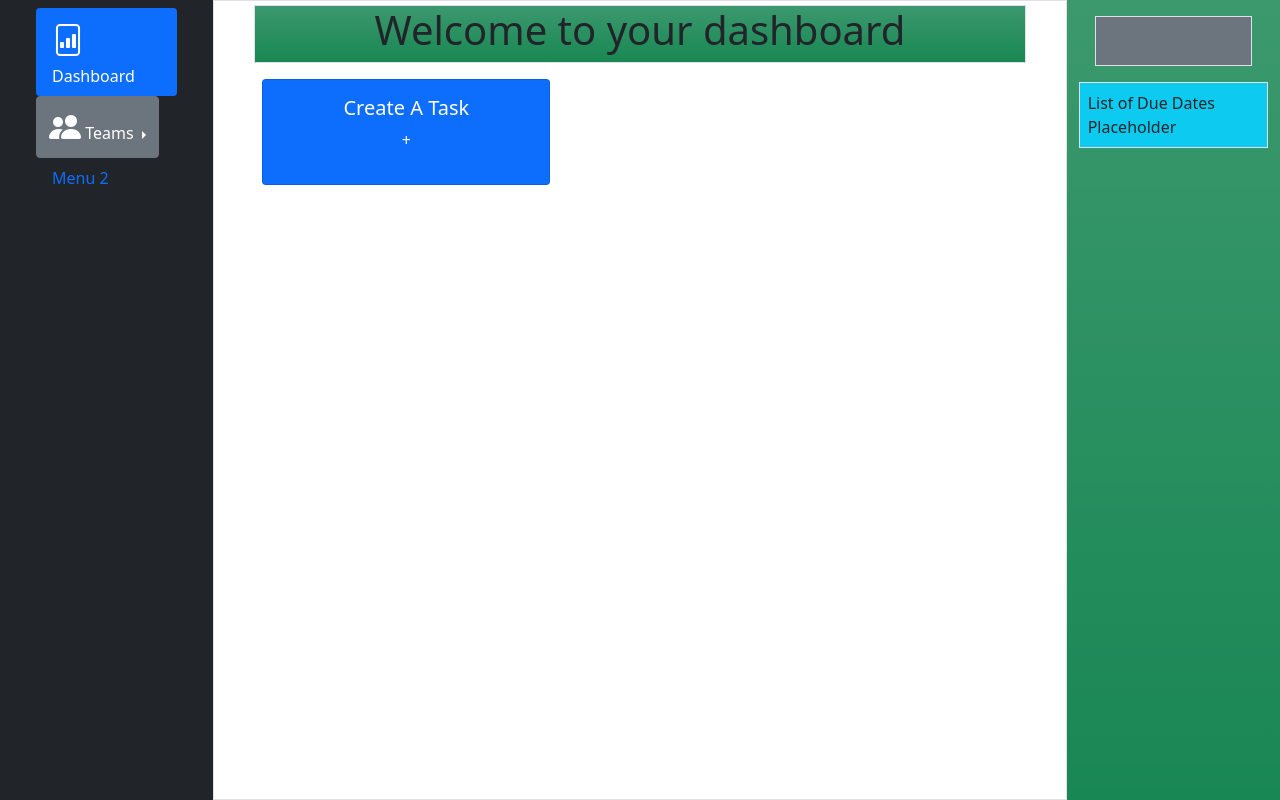
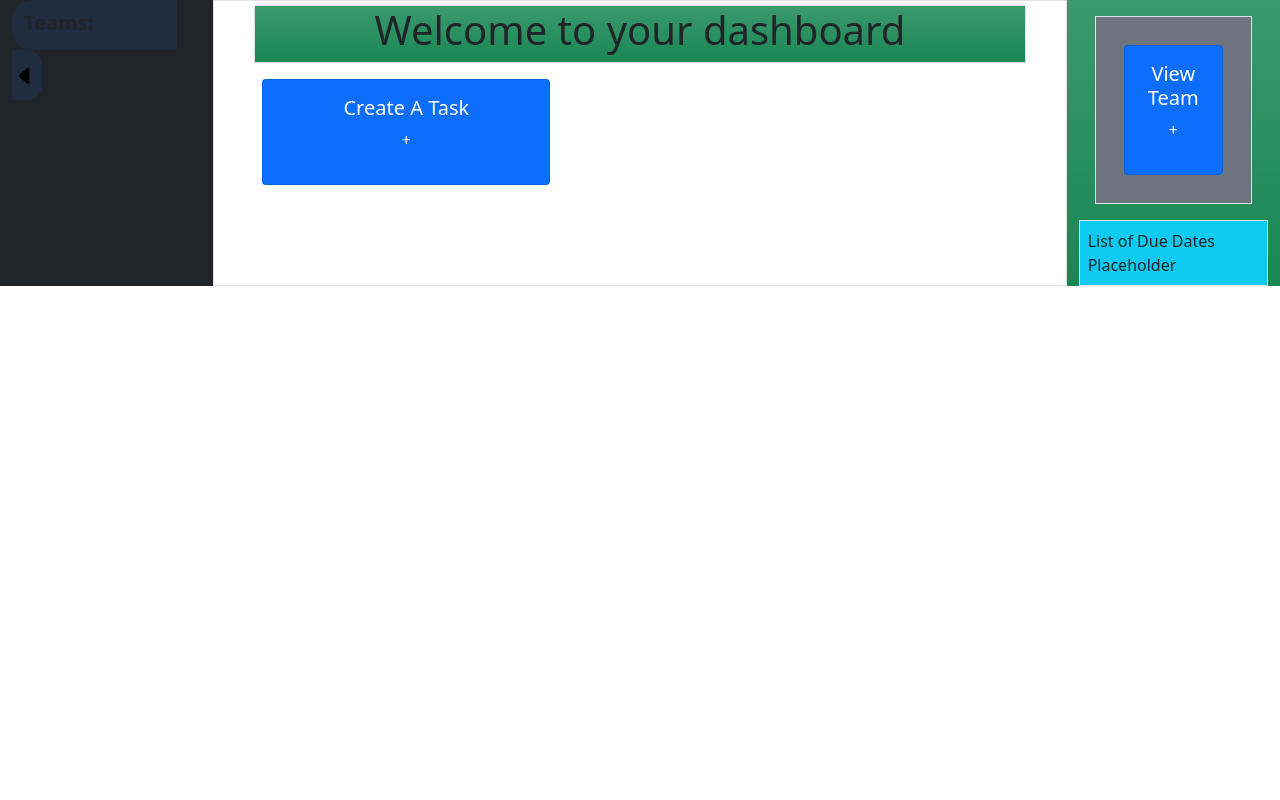
Before and after one commit to Hxsan/Lemming, a Django app: template tasks/templates/dashboard.html in a window 1280 px wide. Shown: the part 56-856 px from the top of the page. After the commit the page ends 342 px from the top, so only its background shows below. Run offline with Django 4.2, Linux system fonts and the light colour scheme; the template is opened without the code that fills it, so the values that code supplies are empty; some libraries are stand-ins or nearby versions.

Commit message:
working dashboard

```diff
--- a/tasks/templates/dashboard.html
+++ b/tasks/templates/dashboard.html
@@ -23,7 +23,7 @@
 					<div class="card-body">
 					  <h5 class="card-title">Create A Task</h5>
 					  <p class="card-text"> + </p>
-					  <a href="{% url 'create_task' %}" class="stretched-link"></a>
+					  <a href="#" class="stretched-link create-task-button"></a>
 					</div>
 				</div>
 			 </div>
@@ -33,7 +33,13 @@
 	<!-- Sidebar right -->
 	<div class="col-2 flex-column bg-gradient bg-success">
 		<div class="border m-3 p-4 bg-secondary">
-			{{ teams.team_name.team_id }}
+			<div class="card text-white text-center bg-primary m-1" style="max-width: 18rem;">
+				<div class="card-body">
+				  <h5 class="card-title">View Team</h5>
+				  <p class="card-text"> + </p>
+				  <a href="#" class="stretched-link view-team-button"></a>
+				</div>
+			</div>
 		</div>
 		<div class="p-2 border align-self-start bg-info">
 			List of Due Dates Placeholder
--- a/tasks/templates/partials/sidebar.html
+++ b/tasks/templates/partials/sidebar.html
@@ -1,44 +1,56 @@
-<div class="container-fluid">
-    <div class="row flex-nowrap">
-        <div class="col-md-12 px-sm-2 px-1">
-            <div class="row row-md-12">
-                <div class="d-flex flex-column align-items-center align-items-sm-start px-3 pt-2 text-white min-vh-100">
-                    <ul class="nav nav-pills flex-column mb-sm-auto mb-0 align-items-center align-items-sm-start" id="menu">
-                        <li class="nav-item">
-                            <a class="nav-link active" data-bs-toggle="pill" href="{% url 'dashboard' %}">
-                                <span class="d-none d-sm-inline"><i class="fs-2 bi-file-bar-graph"></i> Dashboard</span>
-                            </a>
-                        </li>
-                        <li class="nav-item">
-                            <div class="btn-group dropend">
-                                <button type="button" class="btn btn-secondary dropdown-toggle" data-bs-toggle="dropdown" aria-expanded="false">
-                                    <span class="d-none d-sm-inline"><i class="fs-2 bi-people-fill"></i> Teams</span>
-                                </button>
-                                <ul class="dropdown-menu">
-                                    <li>
-                                        <a class="nav-link" href="{% url 'create_team' %}">Create</a>
-                                    </li>
+<div class="sidebar">
+    <ul class="nav nav-pills flex-column bg-primary bg-opacity-10 p-2" id="menu" role="tablist">
+        <div class="row">
+            <div class="col">
+                <p class="mx-1 mb-1" style="font-size:20px; padding-right: 77px"> <b>Teams:</b> </p>
+            </div>
+        </div>
+        <div class="move-row overflow-auto" style="max-height: calc(100vh - 250px)">
         {% for team in teams %}
-                                    <li class="nav-object">
-                                        <a class="nav-link {% if forloop.first %} {% endif %}" id="{{ team.id }}-tab" data-bs-toggle="pill" href="#{{ team.id }}" role="tab" aria-controls="{{ team.id }}" aria-selected="{% if forloop.first %} true {% else %} false {% endif %}">
+            <li class="nav-object my-1">
+                <div class="text-start border border-primary rounded">
+                    <a class="nav-link {% if forloop.first %} active {% endif %}" id="{{ team.id }}-tab" data-toggle="pill" href="#{{ team.id }}" role="tab" aria-controls="{{ team.id }}" aria-selected="{% if forloop.first %} true {% else %} false {% endif %}">
                         {{ team.team_name }}
                     </a>
+                </div>
             </li>
         {% endfor %}
+        </div>
     </ul>
 </div>
-                        </li>
-                        <li class="nav-item">
-                            <a class="nav-link" data-bs-toggle="pill" href="#menu2">Menu 2</a>
-                        </li>
-                    </ul>
+<div class="sidebar arrow-in">
+    <div class="semi-circle bg-primary bg-opacity-10">
+        <a href="" class="arrow-content text-black move">
+            <span class="bi-caret-left-fill larger"></span>
+        </a>
     </div>
 </div>
-        </div>
+<div class="arrow-out">
+    <div class="semi-circle bg-primary bg-opacity-10">
+        <a href="" class="arrow-content text-black move">
+            <span class="bi-caret-right-fill larger"></span>
+        </a>
     </div>
 </div>
 
-<script src="https://code.jquery.com/jquery-3.7.1.min.js"></script>
+<div class="tab-content" id="content">
+    {% for team, tasks in team_tasks %}
+    <div class="tab-pane {% if forloop.first %} show active {% endif %}" id="{{ team.id }}" role="tabpanel" aria-labelledby="{{ team.id }}-tab">
+        <!-- displaying dashboard with tasks could go here -->
+        {{ team.team_name }}
+        {% for task in tasks %}
+            <div class="mx-auto text-center">
+                {% include 'partials/task_info_btn.html' with task_id=task.id %}
+            </div>
+        {% endfor %}
+    </div>
+    {% endfor %}
+</div>
+
+
+
+
+<!-- Specific jQuery to this partial -->
 <script>
     $(document).ready(function() {
 
@@ -57,28 +69,28 @@
             window.location.href = tag.attr('href');
         });
 
-        // // Moves nav-items offscreen / onscreen
+        // Moves nav-items offscreen / onscreen
 
-        // $('.move').on('click', function(e) {
-        //     e.preventDefault();
-        //     var sidebar = $('.sidebar');
-        //     var arrowOut = $('.arrow-out');
+        $('.move').on('click', function(e) {
+            e.preventDefault();
+            var sidebar = $('.sidebar');
+            var arrowOut = $('.arrow-out');
 
-        //     if (sidebar.hasClass('slide-off')) {
-        //         arrowOut.animate({ left: '-=50px'}, 'fast')
+            if (sidebar.hasClass('slide-off')) {
+                arrowOut.animate({ left: '-=50px'}, 'fast')
 
-        //         sidebar.removeClass('slide-off');
-        //         sidebar.addClass('slide-on');
-        //         // Slide arrow-out offscreen THEN menu onscreen
-        //     } else {
-        //         sidebar.removeClass('slide-on');
-        //         sidebar.addClass('slide-off');
+                sidebar.removeClass('slide-off');
+                sidebar.addClass('slide-on');
+                // Slide arrow-out offscreen THEN menu onscreen
+            } else {
+                sidebar.removeClass('slide-on');
+                sidebar.addClass('slide-off');
 
-        //         arrowOut.animate({ left: '+=50px'}, 'slow')
-        //         // Slide menu offscreen THEN arrow-out onscreen
-        //     }
+                arrowOut.animate({ left: '+=50px'}, 'slow')
+                // Slide menu offscreen THEN arrow-out onscreen
+            }
 
-        // });
+        });
 
         // Redirects to correct pages based on which team was clicked on sidebar
 
@@ -106,3 +118,56 @@
 
     });
 </script>
+
+
+
+
+<!-- Specific CSS to this partial -->
+<style>
+/* CSS for positioning arrow */
+.arrow-in {
+    position: relative;
+    overflow: hidden;
+}
+.arrow-out{
+    position: fixed;
+    left: -50px;
+
+}
+.semi-circle {
+    width: 30px;
+    height: 50px;
+    border-bottom-right-radius: 15px;
+    border-top-right-radius: 15px;
+}
+.arrow-content{
+    position: absolute;
+    top: 9px;
+    left: 2px;
+    white-space: nowrap;
+}
+.larger{
+    font-size: 1.4em;
+}
+
+
+.sidebar{
+    transition: transform 0.8s cubic-bezier(0.2, 0.8, 0.3, 1.2);
+}
+.slide-off{
+    transform: translateX(-330px);
+}
+.slide-on{
+    transform: translateX(0);
+}
+
+
+/* Menu and content for sidebar */
+#menu {
+    border-radius: 20px 0 0 20px;
+    max-width: 165px;
+}
+#content{
+    padding:20px;
+}
+</style>
```
Lines whose indentation alone changed are shown as unchanged.
